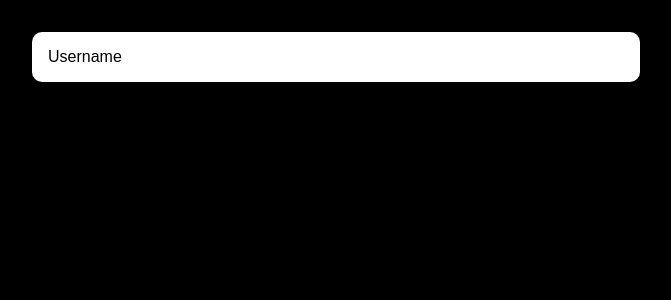
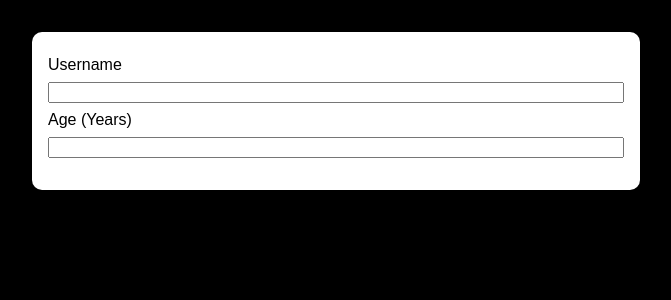
Before and after one commit to jeffMullen/react-guide-username, a React (Create React App) app: page / in a window 1280 px wide. Shown: the top 300 px of the page, without its empty margins (304-975 px from the left). Built offline with nearby package versions, Linux system fonts and the light colour scheme.

Commit message:
adding form elements with spacing

```diff
--- a/src/components/UserForm/UserForm.js
+++ b/src/components/UserForm/UserForm.js
@@ -1,12 +1,23 @@
 import React from "react";
 
 import Card from "../UI/Card";
+
+import styles from "./UserForm.module.css";
 
 const UserForm = () => {
   return (
     <Card>
       <form>
-        <label>Username</label>
+        <div className={styles["form-controls"]}>
+          <div className={styles["sub-form"]}>
+            <label>Username</label>
+            <input type="text"></input>
+          </div>
+          <div className={styles["sub-form"]}>
+            <label>Age (Years)</label>
+            <input type="text"></input>
+          </div>
+        </div>
       </form>
     </Card>
   );
--- a/src/components/UserForm/UserForm.module.css
+++ b/src/components/UserForm/UserForm.module.css
@@ -0,0 +1,16 @@
+.form-controls {
+  margin: 0.5rem 0;
+}
+
+.sub-form {
+  display: flex;
+  flex-direction: column;
+}
+
+.sub-form label {
+  margin-bottom: 0.5rem;
+}
+
+.sub-form input {
+  margin-bottom: 0.5rem;
+}
```
